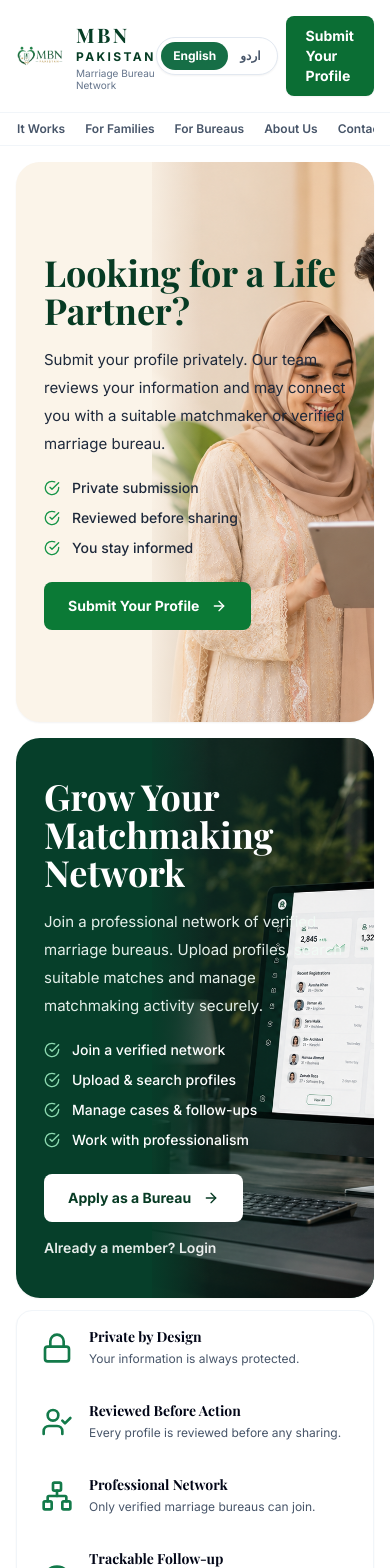
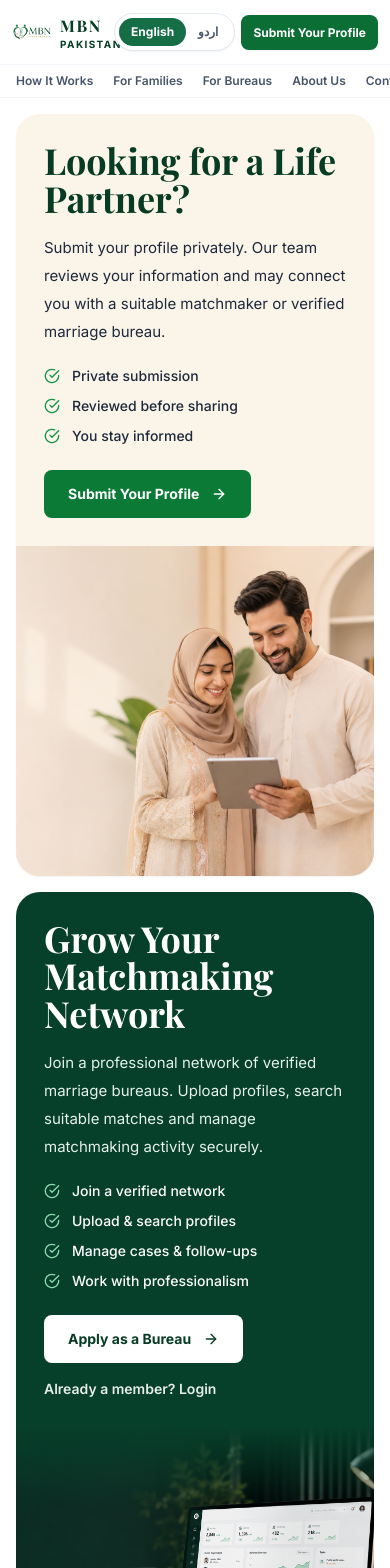
Before and after one commit to Pervez14/MBNPakistan, a Next.js app: page / in a window 390 px wide. Shown: the top 1568 px of the page. Built offline with nearby package versions, Linux system fonts and the light colour scheme; a web font is replaced by a local one.

Commit message:
Update page.tsx

```diff
--- a/src/app/page.tsx
+++ b/src/app/page.tsx
@@ -205,13 +205,13 @@ export default function HomePage() {
   return (
     <div dir={isUrdu ? 'rtl' : 'ltr'} className="min-h-screen bg-white text-slate-950">
       <header className="sticky top-0 z-50 border-b border-slate-100 bg-white/95 backdrop-blur">
-        <div className="mx-auto flex max-w-[1440px] items-center justify-between gap-5 px-4 py-4 md:px-8">
-          <Link href="/" className="flex items-center gap-3">
-            <img src="/mbn-logo.png" alt="MBN Pakistan" className="h-12 w-12 object-contain" />
-            <div className="leading-tight">
-              <p className="font-heading text-xl font-bold tracking-[0.12em] text-[#063d25]">MBN</p>
-              <p className="text-xs font-bold tracking-[0.2em] text-[#063d25]">PAKISTAN</p>
-              <p className="mt-0.5 text-[10px] text-slate-500">{t.subtitle}</p>
+        <div className="mx-auto flex max-w-[1440px] items-center justify-between gap-2 px-3 py-3 sm:gap-4 sm:px-4 sm:py-4 md:px-8">
+          <Link href="/" className="flex min-w-0 items-center gap-2 sm:gap-3">
+            <img src="/mbn-logo.png" alt="MBN Pakistan" className="h-10 w-10 flex-shrink-0 object-contain sm:h-12 sm:w-12" />
+            <div className="hidden leading-tight min-[390px]:block">
+              <p className="font-heading text-base font-bold tracking-[0.1em] text-[#063d25] sm:text-xl sm:tracking-[0.12em]">MBN</p>
+              <p className="text-[10px] font-bold tracking-[0.14em] text-[#063d25] sm:text-xs sm:tracking-[0.2em]">PAKISTAN</p>
+              <p className="mt-0.5 hidden text-[10px] text-slate-500 sm:block">{t.subtitle}</p>
             </div>
           </Link>
 
@@ -224,7 +224,7 @@ export default function HomePage() {
             <Link href="/contact" className="hover:text-[#137a4a]">{t.contact}</Link>
           </nav>
 
-          <div className="flex items-center gap-2 md:gap-3">
+          <div className="flex flex-shrink-0 items-center gap-1.5 sm:gap-2 md:gap-3">
             <LanguageToggle language={language} setLanguage={setLanguage} />
             <Link
               href="/login"
@@ -234,15 +234,15 @@ export default function HomePage() {
             </Link>
             <Link
               href="/submit-profile"
-              className="rounded-lg bg-[#0b6e34] px-5 py-2.5 text-sm font-bold text-white shadow-sm hover:bg-[#07582a]"
+              className="rounded-lg bg-[#0b6e34] px-3 py-2.5 text-xs font-bold leading-tight text-white shadow-sm hover:bg-[#07582a] sm:px-5 sm:text-sm"
             >
               {t.submitProfile}
             </Link>
           </div>
         </div>
 
-        <div className="border-t border-slate-100 px-4 py-2 xl:hidden">
-          <div className="mx-auto flex max-w-[1440px] items-center justify-center gap-5 overflow-x-auto whitespace-nowrap text-xs font-semibold text-slate-600">
+        <div className="border-t border-slate-100 py-2 xl:hidden">
+          <div className="mx-auto flex max-w-[1440px] items-center justify-start gap-5 overflow-x-auto whitespace-nowrap px-4 text-xs font-semibold text-slate-600 [scrollbar-width:none] [&::-webkit-scrollbar]:hidden">
             <Link href="#how-it-works">{t.how}</Link>
             <Link href="#families">{t.families}</Link>
             <Link href="#bureaus">{t.bureaus}</Link>
@@ -257,8 +257,43 @@ export default function HomePage() {
           {/* Families Hero Card */}
           <div
             id="families"
-            className="relative min-h-[560px] overflow-hidden rounded-[1.5rem] bg-[#fbf4e9] shadow-sm lg:min-h-[560px]"
+            className="overflow-hidden rounded-[1.5rem] bg-[#fbf4e9] shadow-sm lg:relative lg:min-h-[560px]"
           >
+            {/* Mobile: text and image are deliberately separated */}
+            <div className="p-7 sm:p-8 lg:hidden">
+              <h1 className="font-heading text-4xl font-bold leading-[1.05] text-[#073b24] sm:text-5xl">
+                {t.familyTitle}
+              </h1>
+
+              <p className="mt-4 text-[15px] leading-7 text-slate-800">
+                {t.familyText}
+              </p>
+
+              <div className="mt-5 space-y-2.5">
+                <HeroBullet text={t.familyBullet1} />
+                <HeroBullet text={t.familyBullet2} />
+                <HeroBullet text={t.familyBullet3} />
+              </div>
+
+              <Link
+                href="/submit-profile"
+                className="mt-6 inline-flex w-fit items-center gap-3 rounded-lg bg-[#0b7a36] px-6 py-3.5 text-sm font-bold text-white hover:bg-[#075c29]"
+              >
+                {t.submitProfile}
+                <ArrowRight className="h-4 w-4" />
+              </Link>
+            </div>
+
+            <div className="relative h-[330px] sm:h-[400px] lg:hidden">
+              <img
+                src="/mbn-family-hero.png"
+                alt="Family reviewing a marriage profile"
+                className="absolute inset-0 h-full w-full object-cover object-[68%_42%]"
+              />
+            </div>
+
+            {/* Desktop: original blended card layout */}
+            <div className="hidden lg:block">
               <img
                 src="/mbn-family-hero.png"
                 alt="Family reviewing a marriage profile"
@@ -275,9 +310,9 @@ export default function HomePage() {
                 } from-[#fbf4e9] via-[#fbf4e9]/85 to-transparent`}
               />
 
-            <div className={`relative z-10 flex min-h-[560px] flex-col justify-center p-7 md:p-9 lg:p-10 ${isUrdu ? 'mr-auto' : ''}`}>
+              <div className={`relative z-10 flex min-h-[560px] flex-col justify-center p-10 ${isUrdu ? 'mr-auto' : ''}`}>
                 <div className="max-w-[340px]">
-                <h1 className="font-heading text-4xl font-bold leading-[1.05] text-[#073b24] md:text-5xl">
+                  <h1 className="font-heading text-5xl font-bold leading-[1.05] text-[#073b24]">
                     {t.familyTitle}
                   </h1>
 
@@ -301,12 +336,59 @@ export default function HomePage() {
                 </div>
               </div>
             </div>
+          </div>
 
           {/* Bureau Hero Card */}
           <div
             id="bureaus"
-            className="relative min-h-[560px] overflow-hidden rounded-[1.5rem] bg-[#063f2a] text-white shadow-sm lg:min-h-[560px]"
+            className="overflow-hidden rounded-[1.5rem] bg-[#063f2a] text-white shadow-sm lg:relative lg:min-h-[560px]"
           >
+            {/* Mobile: text and image are deliberately separated */}
+            <div className="p-7 sm:p-8 lg:hidden">
+              <h2 className="font-heading text-4xl font-bold leading-[1.05] sm:text-5xl">
+                {t.bureauTitle}
+              </h2>
+
+              <p className="mt-4 text-[15px] leading-7 text-green-50/95">
+                {t.bureauText}
+              </p>
+
+              <div className="mt-5 space-y-2.5">
+                <HeroBullet text={t.bureauBullet1} light />
+                <HeroBullet text={t.bureauBullet2} light />
+                <HeroBullet text={t.bureauBullet3} light />
+                <HeroBullet text={t.bureauBullet4} light />
+              </div>
+
+              <div className="mt-6 flex flex-col items-start gap-4 sm:flex-row sm:items-center">
+                <Link
+                  href="/register"
+                  className="inline-flex items-center gap-3 rounded-lg bg-white px-6 py-3.5 text-sm font-bold text-[#073b24] hover:bg-green-50"
+                >
+                  {t.applyBureau}
+                  <ArrowRight className="h-4 w-4" />
+                </Link>
+
+                <Link
+                  href="/login"
+                  className="text-sm font-semibold text-white/90 underline-offset-4 hover:underline"
+                >
+                  {t.memberLogin}
+                </Link>
+              </div>
+            </div>
+
+            <div className="relative h-[300px] sm:h-[380px] lg:hidden">
+              <img
+                src="/mbn-bureau-dashboard.png"
+                alt="MBN bureau dashboard"
+                className="absolute inset-0 h-full w-full object-cover object-[72%_50%]"
+              />
+              <div className="absolute inset-x-0 top-0 h-20 bg-gradient-to-b from-[#063f2a] to-transparent" />
+            </div>
+
+            {/* Desktop: original blended card layout */}
+            <div className="hidden lg:block">
               <img
                 src="/mbn-bureau-dashboard.png"
                 alt="MBN bureau dashboard"
@@ -323,9 +405,9 @@ export default function HomePage() {
                 } from-[#063f2a] via-[#063f2a]/90 to-transparent`}
               />
 
-            <div className="relative z-10 flex min-h-[560px] flex-col justify-center p-7 md:p-9 lg:p-10">
+              <div className="relative z-10 flex min-h-[560px] flex-col justify-center p-10">
                 <div className="max-w-[360px]">
-                <h2 className="font-heading text-4xl font-bold leading-[1.05] md:text-5xl">
+                  <h2 className="font-heading text-5xl font-bold leading-[1.05]">
                     {t.bureauTitle}
                   </h2>
 
@@ -355,6 +437,7 @@ export default function HomePage() {
                     >
                       {t.memberLogin}
                     </Link>
+                  </div>
                 </div>
               </div>
             </div>
```
Lines whose indentation alone changed are shown as unchanged.
